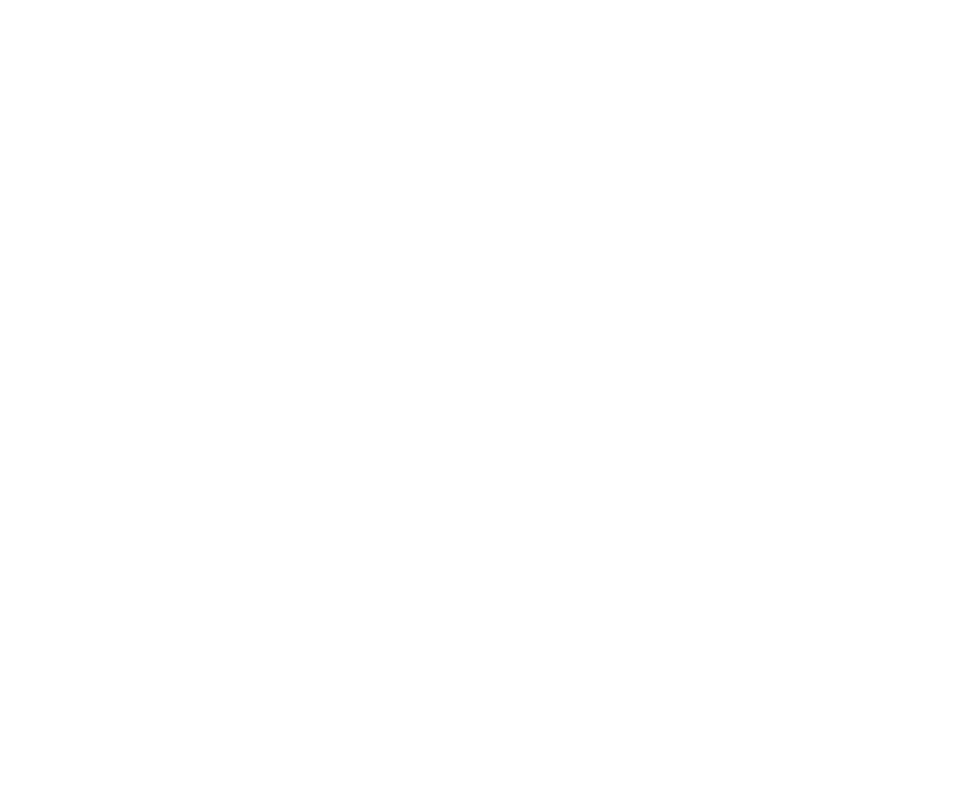
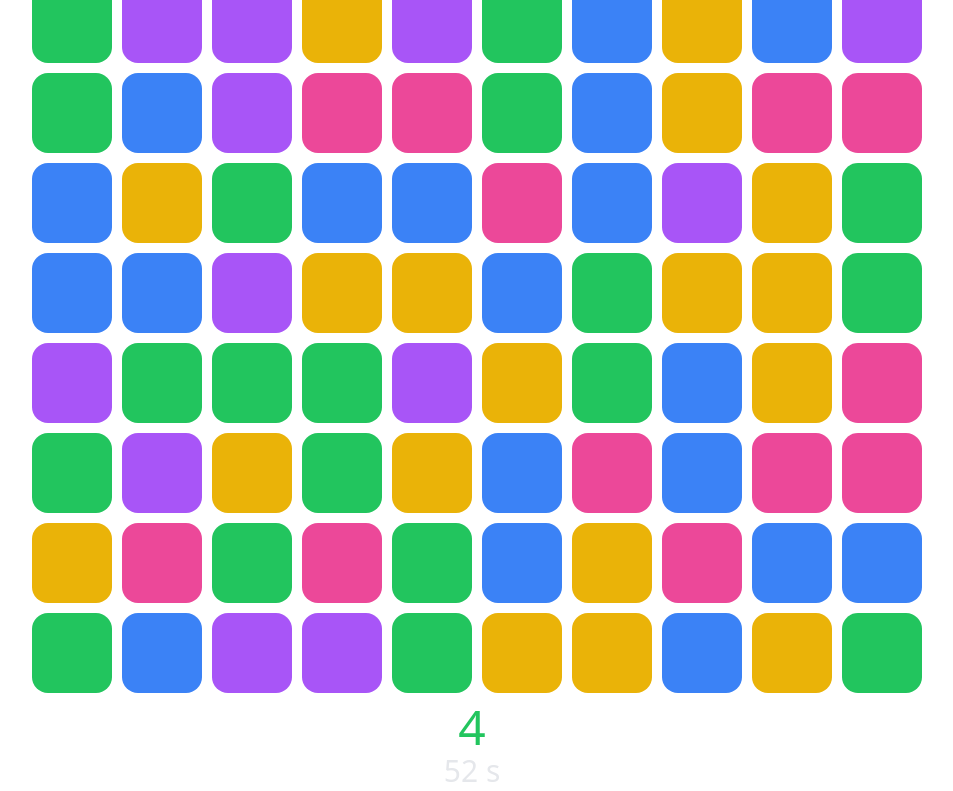
Before and after one commit to rafalsobota/colocraft, a React (Create React App) app: page / in a window 1280 px wide. Shown: the part 205-996 px from the top of the page, without its empty margins (168-1121 px from the left). Before the commit the page ends 800 px from the top, so only its background shows below. Built offline with nearby package versions, Linux system fonts and the light colour scheme; the HTML template or start-up script is replaced by a standard one.

Commit message:
Run game on startup

```diff
--- a/src/Game.tsx
+++ b/src/Game.tsx
@@ -308,7 +308,10 @@
 };
 
 const Game = () => {
-  const [state, setState] = useState<GameState>({ type: "intro" });
+  const [state, setState] = useState<GameState>({
+    type: "play",
+    startedAt: Date.now(),
+  });
 
   const onStart = useCallback(() => {
     setState({ type: "play", startedAt: Date.now() });
```
